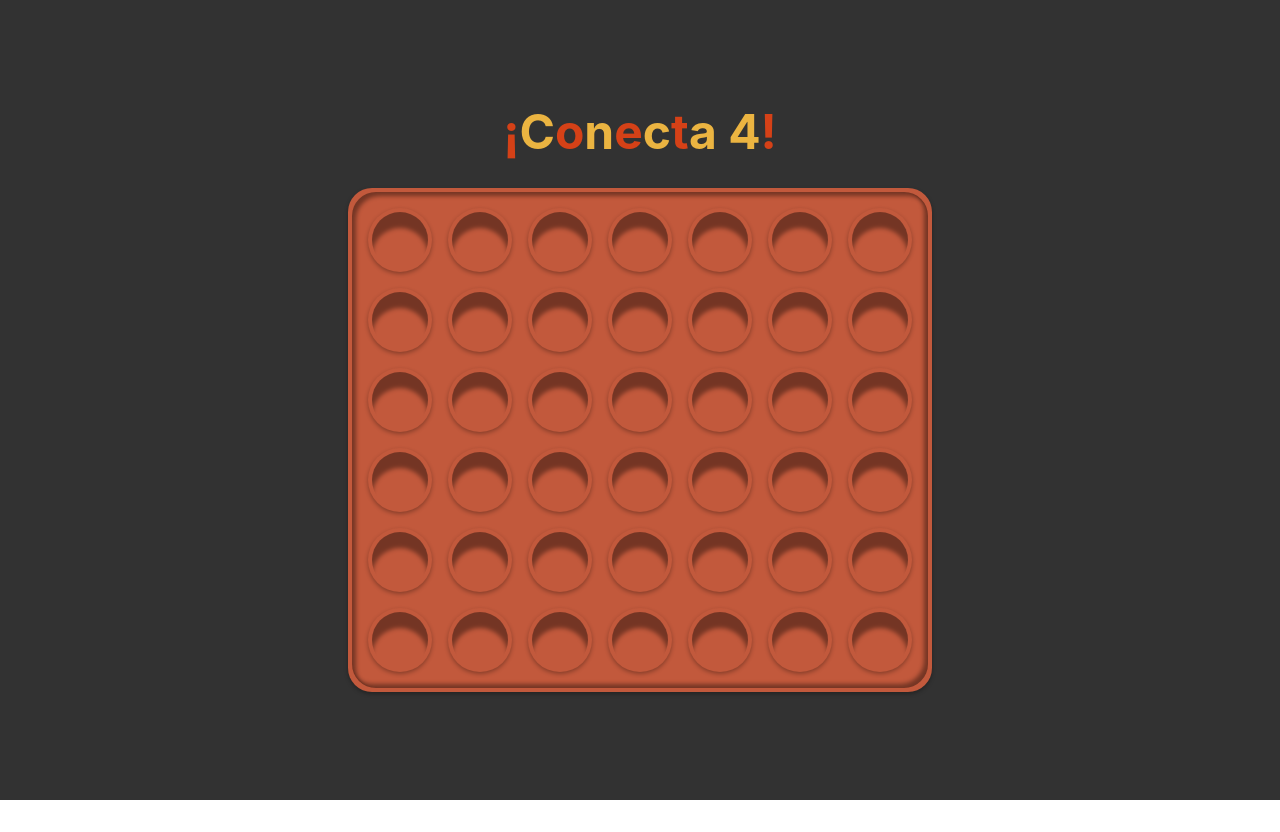
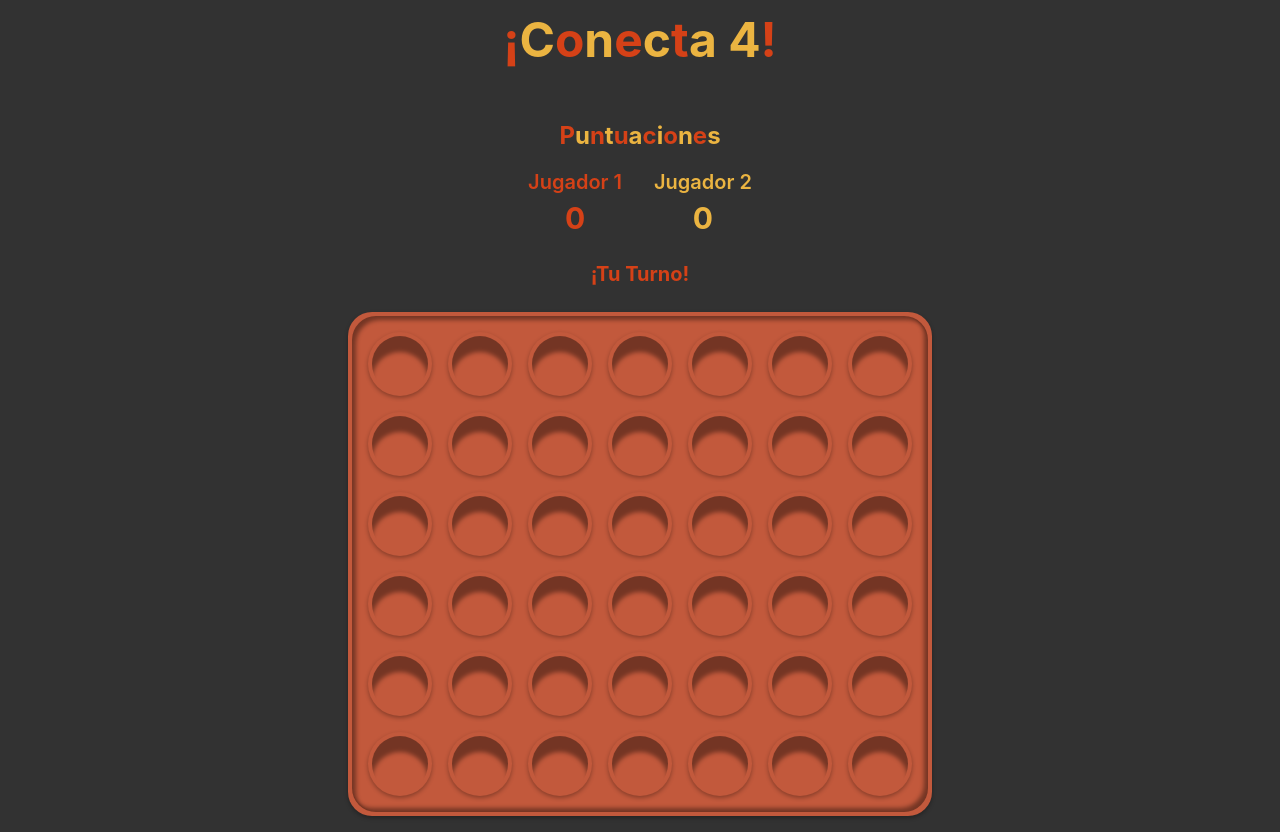
Before and after one commit to LeonidasGarcia/connect-4, a React (Vite) app: page / in a window 1280 px wide. Before the commit the page ends 800 px from the top, so only its background shows below. Built offline with nearby package versions, Linux system fonts and the light colour scheme.

Commit message:
feat: add Scoreboard and GameStatus components with player score tracking and turn indication

```diff
--- a/src/App.tsx
+++ b/src/App.tsx
@@ -2,16 +2,24 @@ import { useState } from 'react';
 import { PLAYER_1 } from './constants/colors';
 import { Board } from './components/Board';
 import { GameTitle } from './components/GameTitle';
+import { Scoreboard } from './components/Scoreboard';
+import { GameStatus } from './components/GameStatus';
 
 export default function App() {
   const [currentPlayer] = useState(PLAYER_1);
+  const [scorePlayer1] = useState(0);
+  const [scorePlayer2] = useState(0);
+  // Jugador local (simulado como Player 1).
+  const localPlayer = PLAYER_1;
 
   return (
     <div
-      className="min-h-screen flex flex-col items-center justify-center p-4"
+      className="min-h-screen flex flex-col items-center justify-center p-4 gap-6"
       style={{ backgroundColor: '#323232' }}
     >
       <GameTitle />
+      <Scoreboard scorePlayer1={scorePlayer1} scorePlayer2={scorePlayer2} />
+      <GameStatus isCurrentPlayerTurn={currentPlayer} localPlayer={localPlayer} />
       <Board currentPlayer={currentPlayer} />
     </div>
   );
--- /dev/null
+++ b/src/components/GameStatus.tsx
@@ -0,0 +1,37 @@
+import { COLORS } from '../constants/colors';
+
+/* Props del componente GameStatus. */
+interface GameStatusProps {
+  // Indica si es el turno del jugador actual.
+  isCurrentPlayerTurn: number;
+  // Jugador local (para comparar).
+  localPlayer: number;
+}
+
+/* Mensajes según el estado del turno. */
+const TURN_MESSAGE = '¡Tu Turno!';
+const WAIT_MESSAGE = 'Espera';
+
+/* Componente que muestra el estado del turno del jugador. */
+export function GameStatus({
+  isCurrentPlayerTurn,
+  localPlayer,
+}: GameStatusProps) {
+  const isMyTurn = isCurrentPlayerTurn === localPlayer;
+  const message = isMyTurn ? TURN_MESSAGE : WAIT_MESSAGE;
+  const letters = message.split('');
+  // Si es mi turno uso mi color, si no uso el color del otro jugador.
+  const colorIndex = isMyTurn ? localPlayer : localPlayer === 1 ? 2 : 1;
+
+  return (
+    <div className="flex flex-col items-center">
+      <p className="text-lg sm:text-xl font-bold">
+        {letters.map((letter, index) => (
+          <span key={index} style={{ color: COLORS[colorIndex] }}>
+            {letter}
+          </span>
+        ))}
+      </p>
+    </div>
+  );
+}
--- /dev/null
+++ b/src/components/Scoreboard.tsx
@@ -0,0 +1,61 @@
+import { PLAYER_1, PLAYER_2, COLORS, PLAYER_NAMES } from '../constants/colors';
+
+/* Props del componente Scoreboard. */
+interface ScoreboardProps {
+  // Puntuación del Jugador 1.
+  scorePlayer1: number;
+  // Puntuación del Jugador 2.
+  scorePlayer2: number;
+}
+
+/* Titulo de puntuaciones con colores intercalados. */
+const SCOREBOARD_TITLE = 'Puntuaciones';
+
+/* Componente que muestra la tabla de puntuaciones. */
+export function Scoreboard({ scorePlayer1, scorePlayer2 }: ScoreboardProps) {
+  const titleLetters = SCOREBOARD_TITLE.split('');
+
+  return (
+    <div className="flex flex-col items-center gap-2">
+      <h2 className="text-xl sm:text-2xl font-bold mb-2">
+        {titleLetters.map((letter, index) => (
+          <span key={index} style={{ color: COLORS[(index % 2) + 1] }}>
+            {letter}
+          </span>
+        ))}
+      </h2>
+      <div className="flex gap-8">
+        {/* Fila del Jugador 1. */}
+        <div className="flex flex-col items-center gap-1">
+          <span
+            className="text-lg sm:text-xl font-semibold"
+            style={{ color: COLORS[PLAYER_1] }}
+          >
+            {PLAYER_NAMES[PLAYER_1]}
+          </span>
+          <span
+            className="text-2xl sm:text-3xl font-bold"
+            style={{ color: COLORS[PLAYER_1] }}
+          >
+            {scorePlayer1}
+          </span>
+        </div>
+        {/* Fila del Jugador 2. */}
+        <div className="flex flex-col items-center gap-1">
+          <span
+            className="text-lg sm:text-xl font-semibold"
+            style={{ color: COLORS[PLAYER_2] }}
+          >
+            {PLAYER_NAMES[PLAYER_2]}
+          </span>
+          <span
+            className="text-2xl sm:text-3xl font-bold"
+            style={{ color: COLORS[PLAYER_2] }}
+          >
+            {scorePlayer2}
+          </span>
+        </div>
+      </div>
+    </div>
+  );
+}
--- a/src/constants/colors.ts
+++ b/src/constants/colors.ts
@@ -10,3 +10,9 @@ export const COLORS: Record<number, string> = {
   1: '#D54117',
   2: '#EBB441',
 };
+
+// Nombres de los jugadores.
+export const PLAYER_NAMES: Record<number, string> = {
+  1: 'Jugador 1',
+  2: 'Jugador 2',
+};
```
